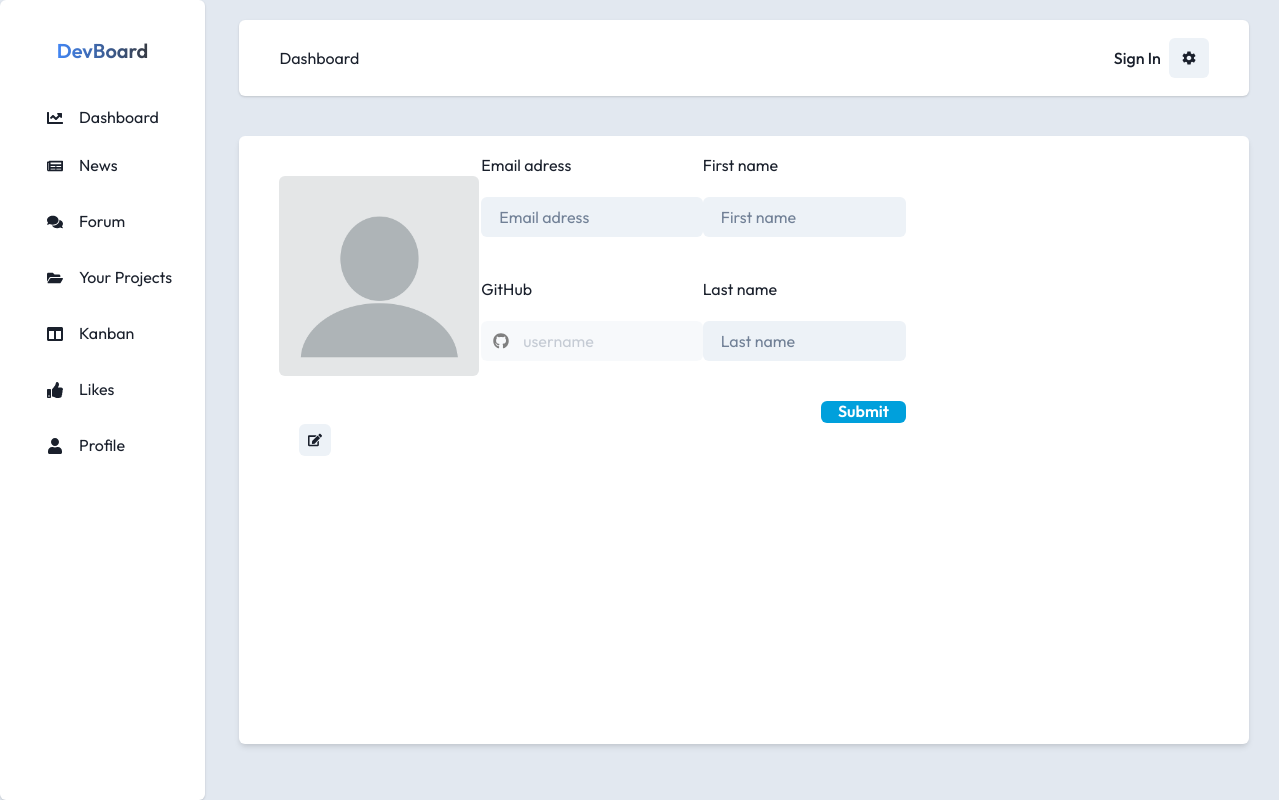
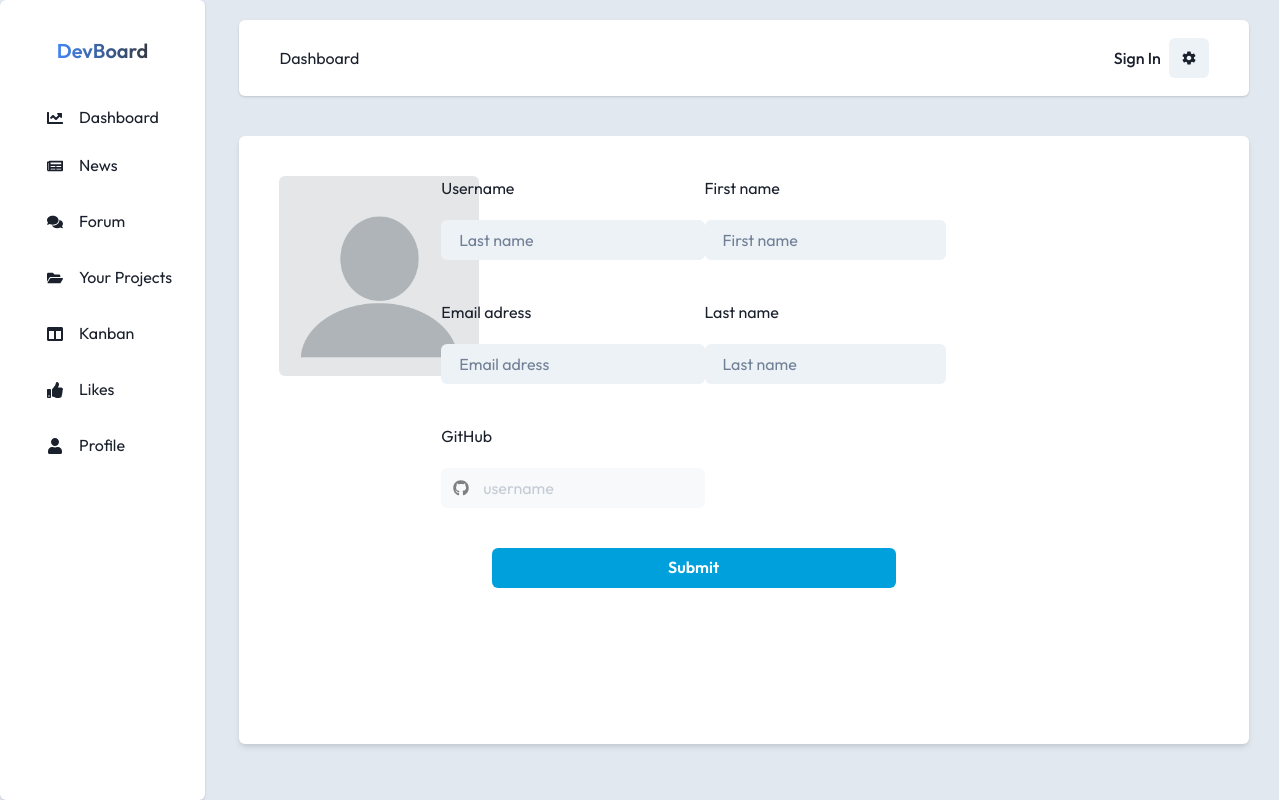
Before and after one commit to TessFanny/devBoard, a React (Vite) app in the folder DevBoard/: page /profile in a window 1280 px wide. Built offline with nearby package versions, Linux system fonts and the light colour scheme.

Commit message:
profile button changed

```diff
--- a/DevBoard/src/components/Profile/Email/Email.jsx
+++ b/DevBoard/src/components/Profile/Email/Email.jsx
@@ -13,7 +13,7 @@ function Email() {
 
     return(
       <>
-      <Text pl="0">Email adress</Text>
+      <Text pl="0" mt="10">Email adress</Text>
       <Input variant='filled' placeholder='Email adress'  mt="5" value={email} onChange={handleEmailChange} />
       </>
     )
--- a/DevBoard/src/components/Profile/Firstname/Firstname.jsx
+++ b/DevBoard/src/components/Profile/Firstname/Firstname.jsx
@@ -9,7 +9,7 @@ function Firstname() {
 
     return(
       <>
-      <Text pl="0">First name</Text>
+      <Text pl="0" mt="10">First name</Text>
       <Input variant='filled' placeholder='First name'  mt="5" />
       </>
     )
--- a/DevBoard/src/components/Profile/Profile.jsx
+++ b/DevBoard/src/components/Profile/Profile.jsx
@@ -42,14 +42,15 @@ function Profile() {
                         borderRadius="md"
                         mb="10"
                         />
-                    <Username />
+
                 </Box>
             </Box>
 
             <Box w="50%" display="flex">
-                <Box w="100%" display="flex" flexDirection="column" alignItems="flex-end" justifyContent="center" padding="10" height="50%">
-                    <Box display="flex" justifyContent="space-around" alignItems="center" w="100%">
+                <Box w="100%" display="flex" flexDirection="column" alignItems="flex-end" justifyContent="flex-start" height="100%">
+                    <Box display="flex" justifyContent="space-around" alignItems="flex-start" w="100%">
                         <Box>
+                            <Username />
                             <Email />
                             <Github />
                             </Box>
@@ -59,11 +60,16 @@ function Profile() {
                             <Lastname />
                         </Box>
                     </Box>
-                    <Button colorScheme='linkedin' mt="10" onClick={handleSubmit} isLoading={isLoading}>Submit</Button>
+                        <Box w="100%" display="flex" justifyContent="center">
+                        <Box w="80%">
+                            <Button mt="10" w="100%" colorScheme='linkedin' onClick={handleSubmit} isLoading={isLoading}>Submit</Button>
+                        </Box>
+                        </Box>
+
                 </Box>
             </Box>
             </Box>
-            {notification && <Notification title="Modification réussite" description="Votre modification à bien été prise en compte !" status="success" />}
+            {notification && <Notification title="Saved !" description="Your changes have been saved" status="success" />}
         </Flex>
     )
 }
--- a/DevBoard/src/components/Profile/Username/Username.jsx
+++ b/DevBoard/src/components/Profile/Username/Username.jsx
@@ -1,46 +1,17 @@
 import { useDispatch, useSelector } from 'react-redux'; // Importing two hooks from Redux
-import { Flex, Box, Text, Image, Editable, EditablePreview, Input, EditableInput, useEditableControls, IconButton, ButtonGroup } from "@chakra-ui/react";
+import { Text, Input } from "@chakra-ui/react";
 import { FaEdit, FaCheck, FaWindowClose } from "react-icons/fa";
 import img from "../../../assets/profile.png";
 
 function Username() {
 
-    const { username } = useSelector((state) => state.login.user);
-    function EditableControls() {
-        const {
-          isEditing,
-          getSubmitButtonProps,
-          getCancelButtonProps,
-          getEditButtonProps,
-        } = useEditableControls()
+  const { username } = useSelector((state) => state.login.user);
 
-        return isEditing ? (
-          <ButtonGroup size='sm'>
-            <IconButton icon={<FaCheck />} {...getSubmitButtonProps()} />
-            <IconButton icon={<FaWindowClose />} {...getCancelButtonProps()} />
-          </ButtonGroup>
-        ) : (
-          <Flex>
-            <IconButton size='sm' icon={<FaEdit />} {...getEditButtonProps()} />
-          </Flex>
-        )
-      }
     return(
-        <Editable
-            display="flex"
-            alignItems="center"
-            justifyContent="space-around"
-            defaultValue={username}
-            fontSize='2xl'
-            isPreviewFocusable={false}
-            mt="2"
-            mb="6"
-    >
-      <EditablePreview mr="5" />
-      {/* Here is the custom input */}
-      <Input as={EditableInput} />
-      <EditableControls />
-    </Editable>
+      <>
+      <Text pl="0" mt="10">Username</Text>
+      <Input variant='filled' placeholder='Last name'  mt="5" value={username}/>
+      </>
     )
 }
 
```
